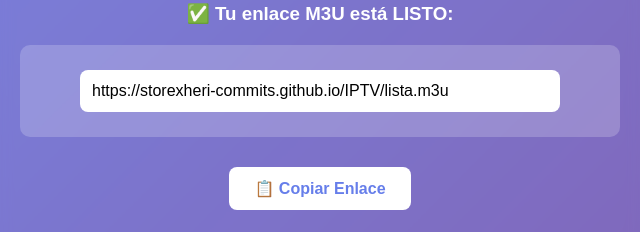
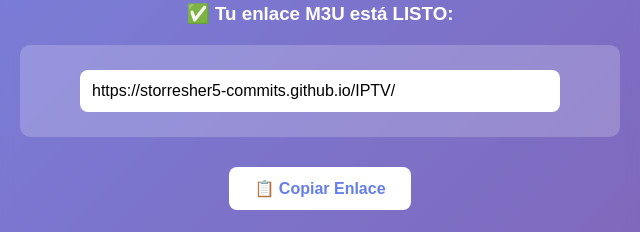
Before and after one commit to storresher5-commits/IPTV, a plain HTML site: page index.html in a window 1280 px wide. Shown: the part 390-622 px from the top of the page, 320-960 px from the left. Drawn offline with Linux system fonts and the light colour scheme.

Commit message:
Update index.html

```diff
--- a/index.html
+++ b/index.html
@@ -113,7 +113,7 @@
             // Mostrar enlace M3U
             enlaceDiv.style.display = 'block';
             document.getElementById('url').value =
-                'https://storexheri-commits.github.io/IPTV/lista.m3u';
+                'https://storresher5-commits.github.io/IPTV/';
         }
 
         function copiar() {
```
